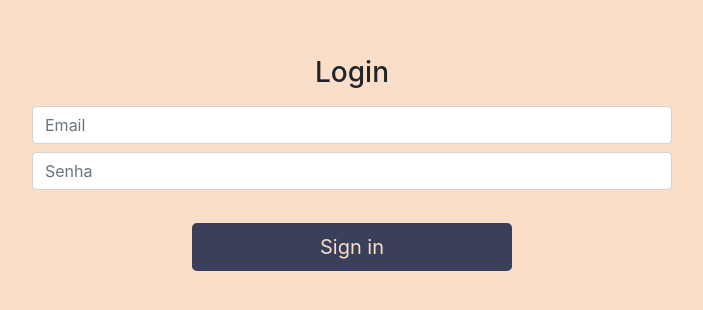
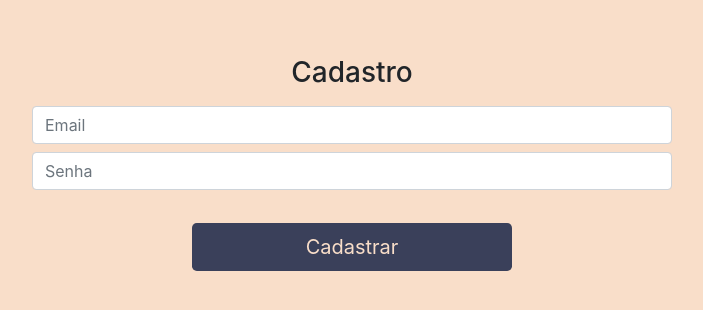
Before and after one commit to caioserram/hackland, a React (Create React App) app: page /login in a window 1280 px wide. Shown: the part 136-446 px from the top of the page, without its empty margins (288-991 px from the left). Built offline with nearby package versions, Linux system fonts and the light colour scheme.

Commit message:
cadastro no firebase

```diff
--- a/src/index.js
+++ b/src/index.js
@@ -1,7 +1,7 @@
 import React from 'react';
 import ReactDOM from 'react-dom';
 import './index.css';
-import App from '../src/view/login';
+import App from '../src/view/cadastro';
 import reportWebVitals from './reportWebVitals';
 
 ReactDOM.render(
--- /dev/null
+++ b/src/view/cadastro/cadastro.css
@@ -0,0 +1,33 @@
+@import url('../config.css');
+
+body {
+    background-color: var(--cor-fundo);
+}
+
+.Login-content{
+    padding-top: 15%;
+    display: flex;
+    justify-content: center;
+}
+
+.form-signin {
+    width: 50%;
+    margin-left: -25%
+}
+
+.btn-login{
+    background-color: var(--cor-titulo);
+    color: var(--cor-fundo);
+    width: 50%;
+    margin: 4% 25%;
+}
+
+.btn-login:hover{
+    background-color: var(--cor-fundo);
+    color: var(--cor-titulo);
+    border-color: var(--cor-titulo);
+}
+
+.btn-login:focus{
+    box-shadow: none
+}
--- /dev/null
+++ b/src/view/cadastro/index.js
@@ -0,0 +1,70 @@
+import React, { useState } from 'react';
+import './cadastro.css';
+import firebase from '../../config/firebase';
+import 'firebase/auth';
+
+function NovoUsuario(){
+    const[email, setEmail] = useState();
+    const[senha, setSenha] = useState();
+    const[msgTipo, setMsgTipo] = useState();
+    const[msg, setMsg] = useState();
+
+    function cadastrar(){
+        setMsgTipo(null);
+
+        if(!email || !senha){
+            setMsgTipo('erro');
+            setMsg('É necessário informar e-mail e senha');
+            return;
+        }
+
+        firebase.auth().createUserWithEmailAndPassword(email,senha).then(resultado => {
+            setMsgTipo('sucesso');
+        }).catch(erro => {
+            setMsgTipo('erro');
+            switch(erro.message){
+                case 'Password should be at least 6 characters':
+                    setMsg('A senha deve ter pelo menos 6 caracteres');
+                    break;
+                case 'The email address is already in use by another account.':
+                    setMsg('E-mail já cadastrado');
+                    break;
+                case 'The email address is badly formatted.':
+                    setMsg('Formato de e-mail inválido');
+                    break;
+                default:
+                    setMsg('Não foi possível cadastrar. Tente novamente mais tarde');
+                    break;
+            }
+            return
+        })
+    }
+
+    return(
+        <div className="Login-content d-flex align-items-center">
+
+            <form className="form-signin mx-auto">
+                <div className="text-center mb4">
+                <i class="far fa-calendar-check text-white fa-3x"></i>
+                <h1 className="h3 mb-3 font-weight-normal font-weight-bold">Cadastro</h1>
+                </div>
+
+                    <input onChange={(e) => setEmail(e.target.value) } type="email" id="inputEmail" className="form-control my-2" placeholder="Email " />
+                    <input onChange={(e) => setSenha(e.target.value) } type="password" id="inputPassword" className="form-control my-2" placeholder="Senha " />
+
+                <button onClick={cadastrar} className="btn btn-lg btn-block btn-login" type="button">Cadastrar</button>
+
+                <div className="msg-login text-center my-5">
+                    {
+                        msgTipo === 'sucesso' && <span><strong>Wow!</strong> Cadastrado com sucesso! </span>
+                    }
+                    {
+                        msgTipo === 'erro' && <span><strong>Ops!</strong> {msg} </span>
+                    }
+                </div>
+            </form>
+        </div>
+    );
+}
+
+export default NovoUsuario;
```
